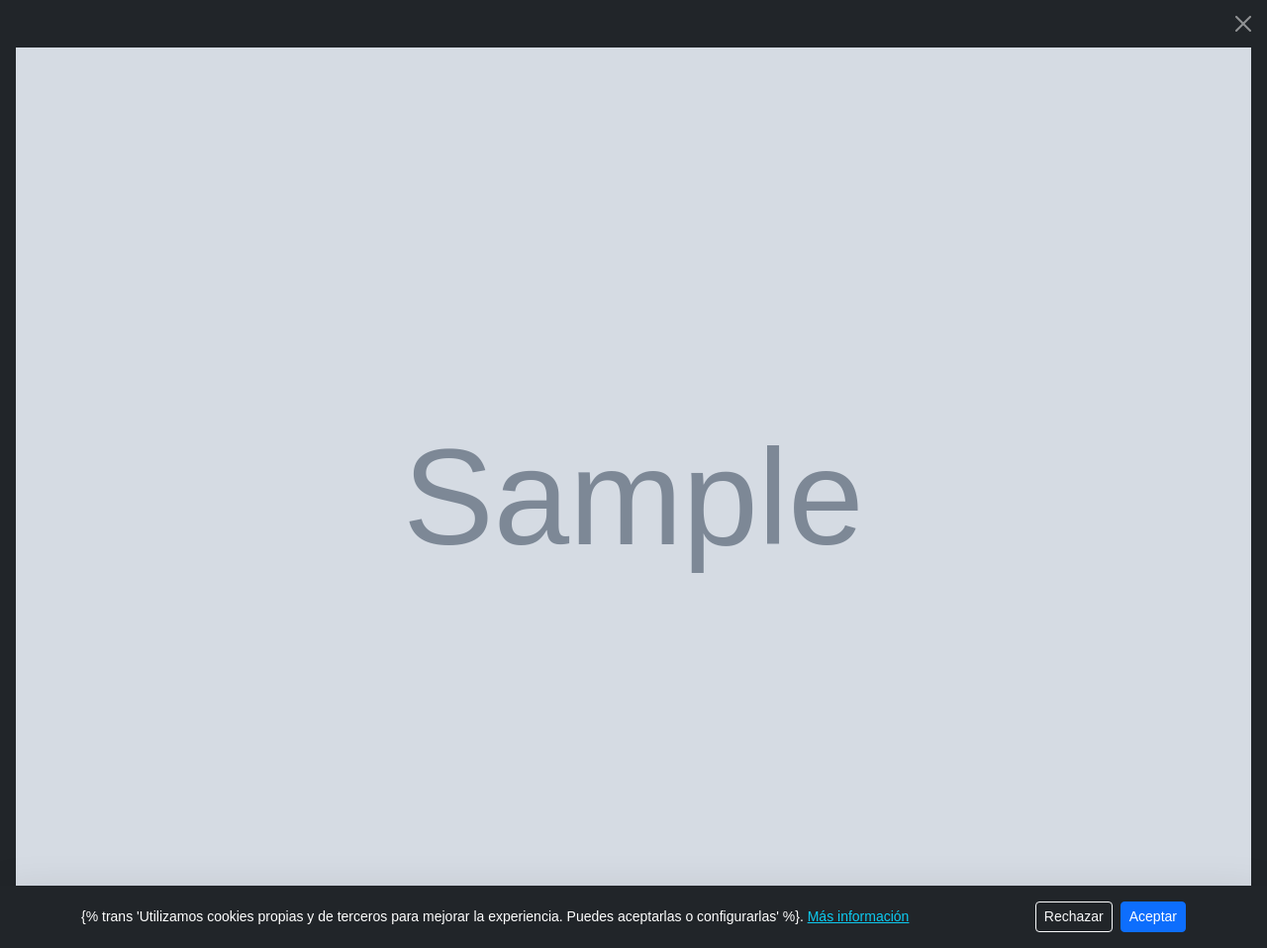
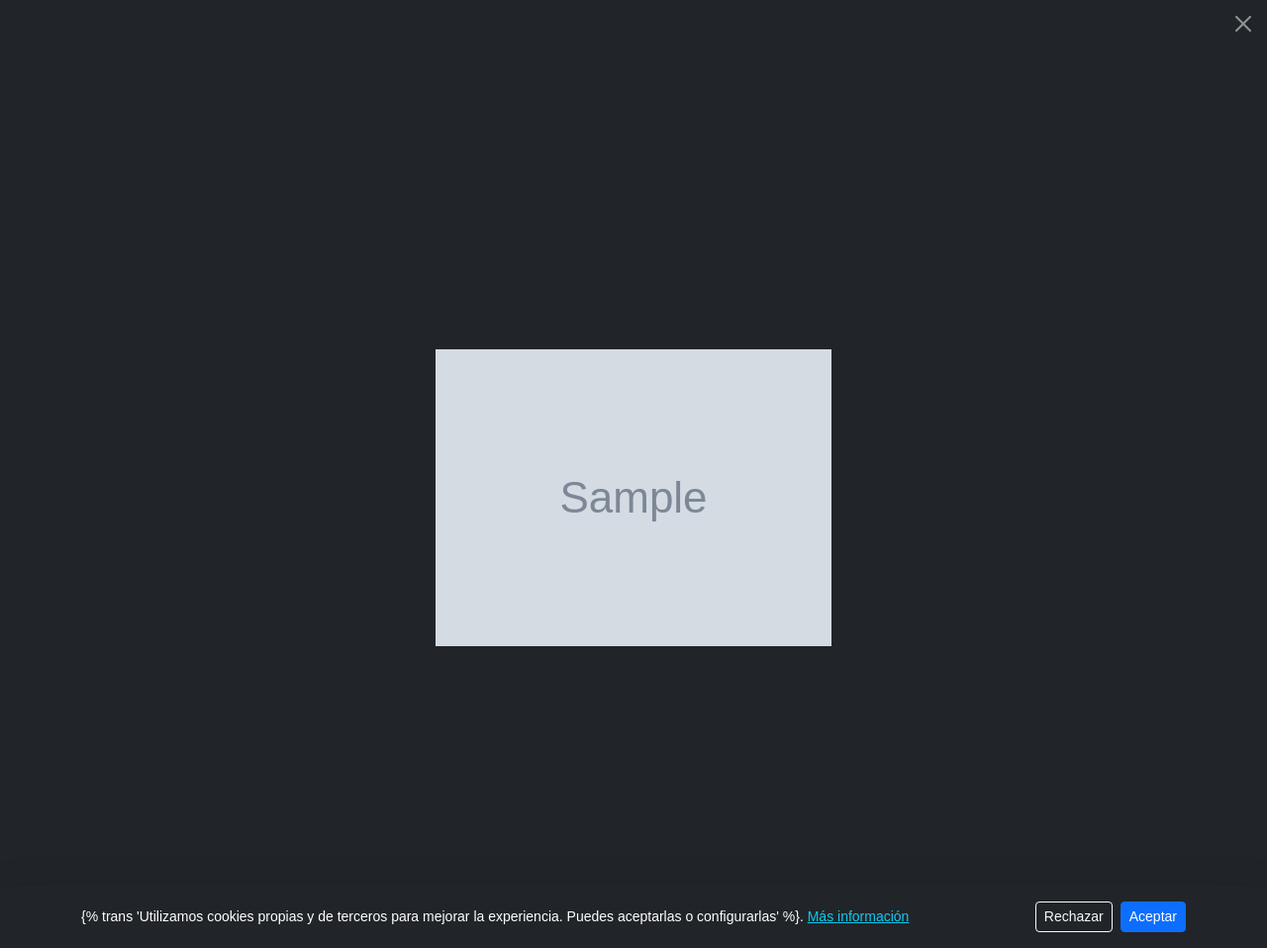
Before and after one commit to retegi/bizardia, a Django app: template src/templates/activity/activity_detail.html in a window 1280 px wide, after a click that opens the changed part. Shown: the whole page at 99% size. Run offline with Django 5.2, Linux system fonts and the light colour scheme; tables that the repository leaves empty hold one stand-in row (values such as "Sample post"); the template is opened without the code that fills it: values that come from a table or form of the project are taken from there, most other values are stand-ins (such as "Sample title", 1, 10 or a date in 2020); grey boxes marked "Sample" are stand-in pictures; some libraries are stand-ins or nearby versions.

Commit message:
mejorar visualizacion de imagenes en actividad y home

```diff
--- a/src/templates/activity/activity_detail.html
+++ b/src/templates/activity/activity_detail.html
@@ -3,6 +3,19 @@
 {% load i18n %}
 {% load static %}
 {% block head %}
+<style>
+  #imageModal .modal-body {
+    padding: 0.75rem;
+  }
+
+  #modalImage {
+    width: auto;
+    height: auto;
+    max-width: calc(100vw - 1.5rem);
+    max-height: calc(100dvh - 4.5rem);
+    object-fit: contain;
+  }
+</style>
 {% endblock %}
 
 
@@ -90,7 +103,7 @@
                 data-bs-dismiss="modal"></button>
       </div>
       <div class="modal-body d-flex justify-content-center align-items-center">
-        <img id="modalImage" src="" class="img-fluid w-100">
+        <img id="modalImage" src="" class="img-fluid">
       </div>
     </div>
   </div>
```
Also changed, not shown: src/templates/home/index.html (+19 -6 lines).
